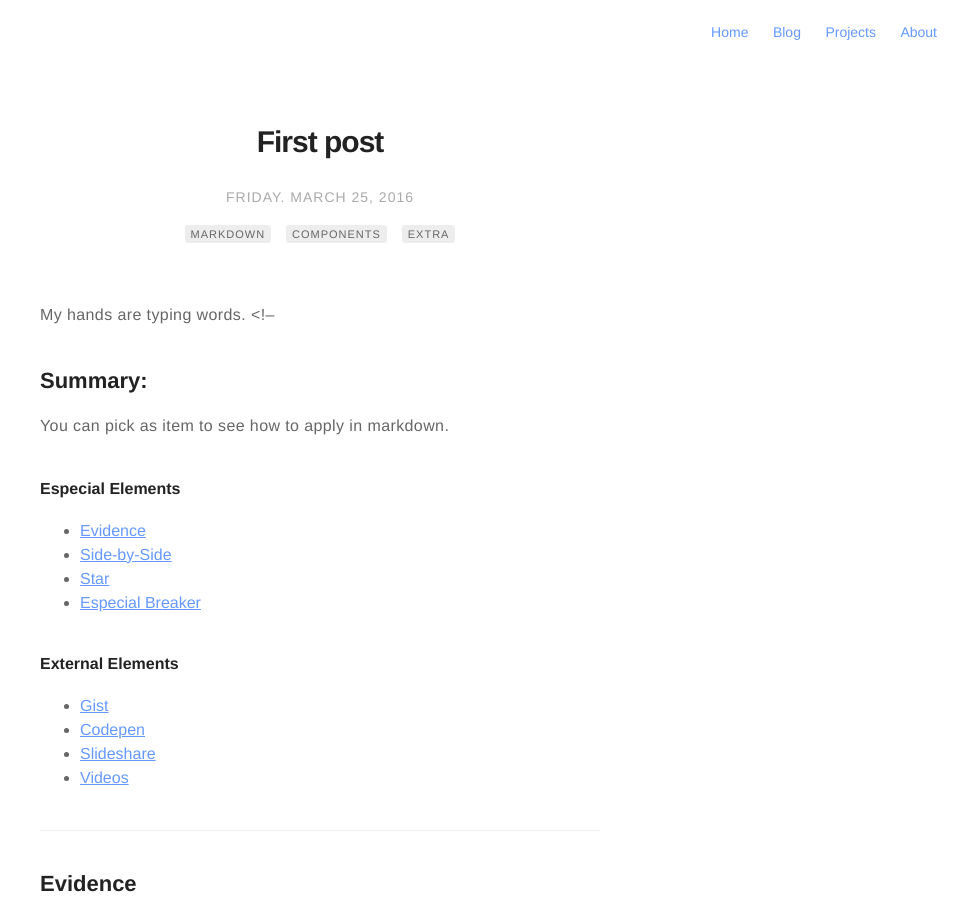
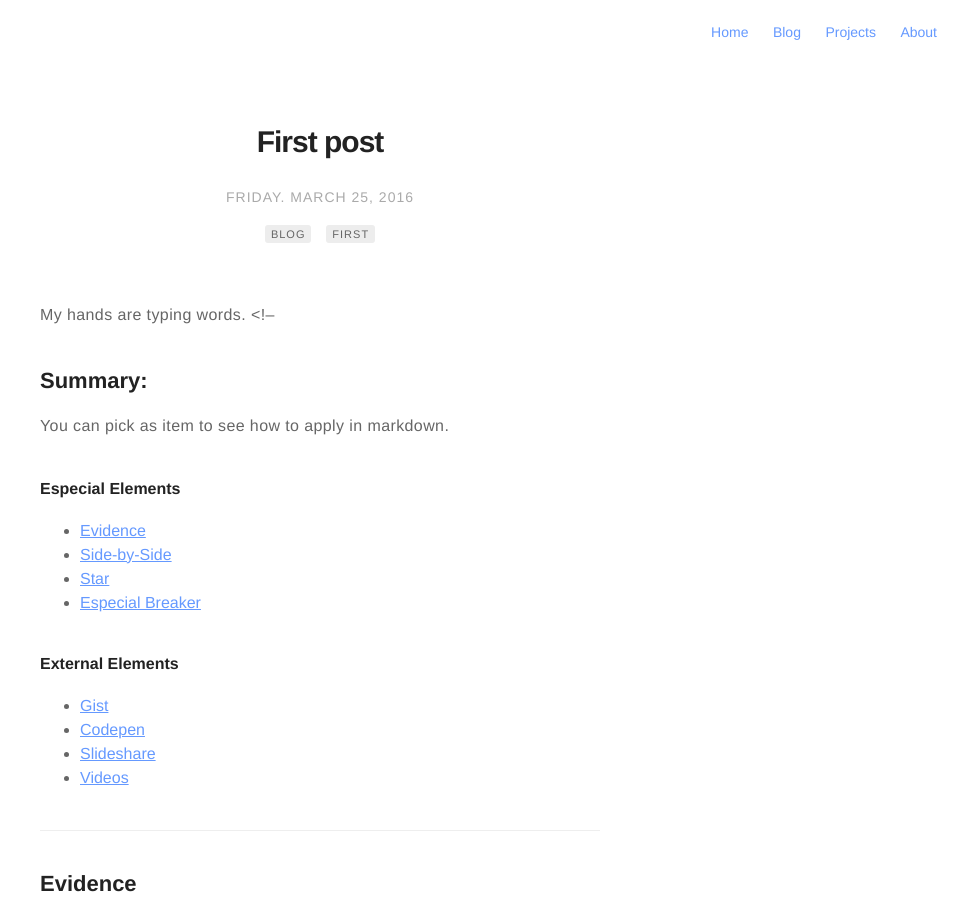
Before and after one commit to sleeping-bag/sleeping-bag.github.io, a Jekyll site: the page built from _posts/2015-02-24-markdown-extra-components.markdown, in a window 1280 px wide and 900 px high. Shown: the whole window, without its empty margins (320-1280 px from the left). Built offline with Jekyll 4.4.1, drawn with Linux system fonts in a browser that asks for light colours.

Commit message:
Changing from https to http and still trying to generate first post

```diff
--- a/_config.yml
+++ b/_config.yml
@@ -1,6 +1,6 @@
 # main text of home
 name: Satyajit Bagchi
-bio: I type stuff into computers v5.
+bio: I type stuff into computers v6.
 
 # if it's an external image, update below for true
 external-image: false
--- a/_includes/nav.html
+++ b/_includes/nav.html
@@ -2,7 +2,7 @@
     <ul class="list">
         {% if page.title != "Home" %}
             <li class="item">
-                <a class="link" href="https://sleeping-bag.github.io">Home</a>
+                <a class="link" href="http://sleeping-bag.github.io">Home</a>
             </li>
         {% endif %}
 
@@ -11,7 +11,7 @@
                 <li class="item">
                     <!--<a class="link" href="{{ site.url | prepend: site.baseurl}}/blog">Blog</a>
                     {{ post.url | prepend: site.baseurl }}-->
-                    <a class="link" href="https://sleeping-bag.github.io/blog">Blog</a>
+                    <a class="link" href="http://sleeping-bag.github.io/blog">Blog</a>
                 </li>
             {% endif %}
         {% endif %}
@@ -20,7 +20,7 @@
             {% if page.title != "Projects" %}
                 <li class="item">
                     <!--<a class="link" href="{{ site.url | prepend: site.baseurl}}/projects">Projects</a>-->
-                    <a class="link" href="https://sleeping-bag.github.io/projects">Projects</a>
+                    <a class="link" href="http://sleeping-bag.github.io/projects">Projects</a>
                 </li>
             {% endif %}
         {% endif %}
@@ -28,7 +28,7 @@
         {% if site.about == true %}
             {% if page.title != "About" %}
                 <li class="item">
-                    <a class="link" href="https://sleeping-bag.github.io/about">About</a>
+                    <a class="link" href="http://sleeping-bag.github.io/about">About</a>
                 </li>
             {% endif %}
         {% endif %}
--- a/_posts/2015-02-24-markdown-extra-components.markdown
+++ b/_posts/2015-02-24-markdown-extra-components.markdown
@@ -3,9 +3,8 @@
 layout: post
 date: 2016-03-25 13:08
 tag:
-- markdown
-- components
-- extra
+- blog
+- first
 blog: true
 ---
 
```
Also changed, not shown: 13 other files.
